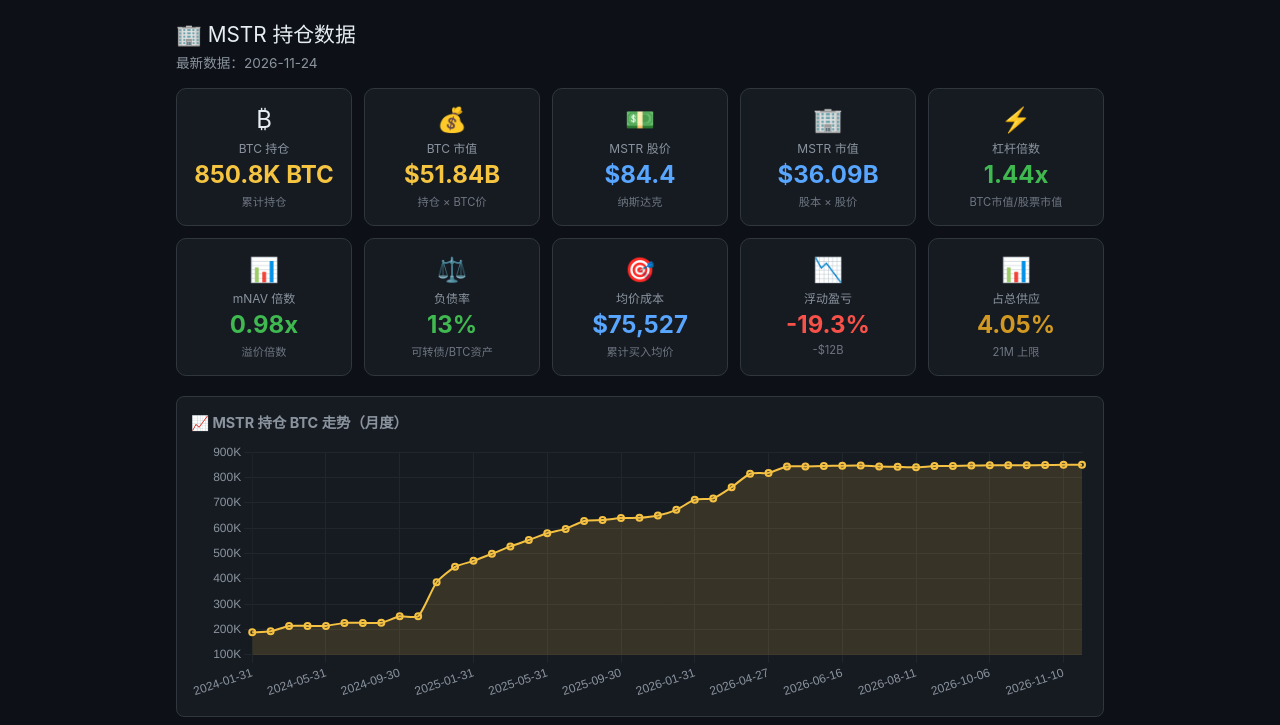
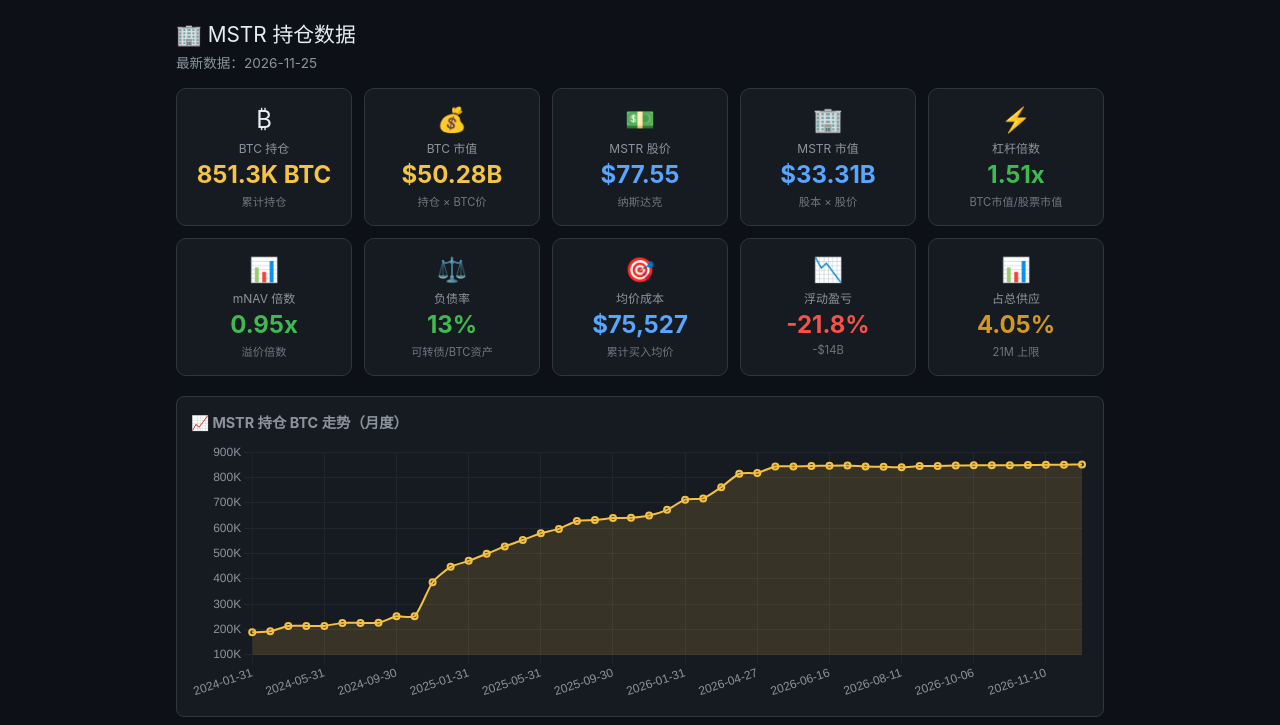
Before and after one commit to zw-xlx/btc-dashboard, a plain HTML site: page index.html in a window 1280 px wide. Shown: the part 395-1120 px from the top of the page. Drawn offline with Linux system fonts and the light colour scheme.

Commit message:
data: 2026-11-25 update

```diff
--- a/index.html
+++ b/index.html
@@ -456,6 +456,7 @@ const RAW_DATA = [
   { date:"2026-11-22", btc_price:59977, btc_change:1.79, drawdown:-52.4, fear:11, fear_label:"极度恐惧", ahr999:0.267, mvrv:1.44, wma200:68170, mstr_btc:850849, mstr_price:77.8, mstr_shares:427654139, mstr_mnav:0.94, mstr_debt_ratio:0.13, mstr_cost_basis:75527, etf_btc:1351311, usdc_mcap:68391896078 },
   { date:"2026-11-23", btc_price:60702, btc_change:1.18, drawdown:-51.9, fear:11, fear_label:"极度恐惧", ahr999:0.2736, mvrv:1.44, wma200:68361, mstr_btc:850849, mstr_price:77.8, mstr_shares:427654139, mstr_mnav:0.94, mstr_debt_ratio:0.13, mstr_cost_basis:75527, etf_btc:1351311, usdc_mcap:68385097563 },
   { date:"2026-11-24", btc_price:60932, btc_change:0.45, drawdown:-51.7, fear:11, fear_label:"极度恐惧", ahr999:0.2758, mvrv:1.44, wma200:68362, mstr_btc:850849, mstr_price:84.4, mstr_shares:427654139, mstr_mnav:0.98, mstr_debt_ratio:0.13, mstr_cost_basis:75527, etf_btc:1351311, usdc_mcap:69113052098 },
+  { date:"2026-11-25", btc_price:59061, btc_change:-3.02, drawdown:-53.2, fear:13, fear_label:"极度恐惧", ahr999:0.2593, mvrv:1.44, wma200:68352, mstr_btc:851305, mstr_price:77.55, mstr_shares:429579815, mstr_mnav:0.95, mstr_debt_ratio:0.13, mstr_cost_basis:75527, etf_btc:1351311, usdc_mcap:69057828642 },
 ];
 // ========== 数据结束 ==========
 
@@ -670,6 +671,7 @@ const dates = RAW_DATA.map(d => d.date);
     { x:'2026-11-03', y:849327 },
     { x:'2026-11-10', y:850364 },
     { x:'2026-11-21', y:850849 },
+    { x:'2026-11-25', y:851305 },
   ];
   new Chart(document.getElementById('chart-mstr-btc').getContext('2d'), {
     type:'line',
```
